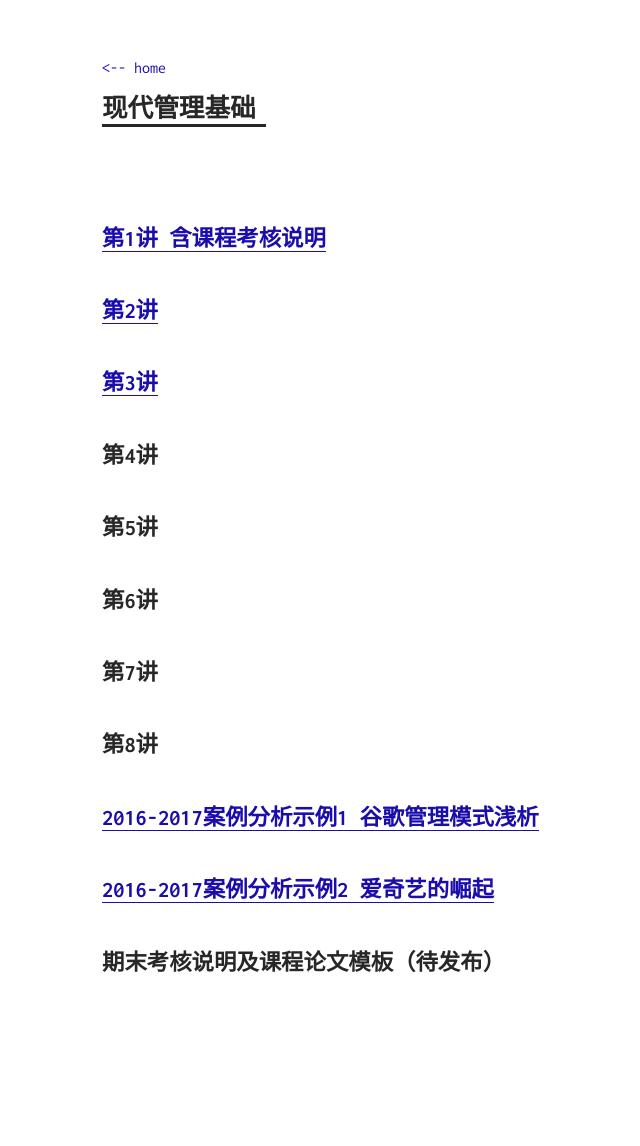
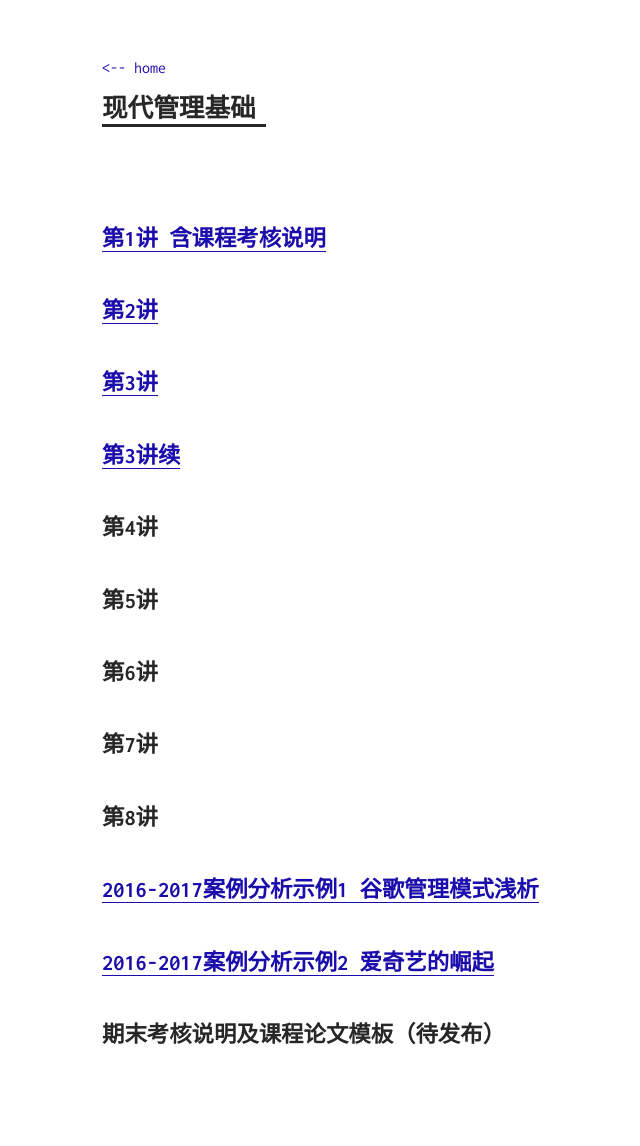
Before and after one commit to sherylman/sherylman.github.com, a Jekyll site: the page built from manage/index.md, in a window 1280 px wide. Shown: the whole page, without its empty margins (238-878 px from the left). Built offline with Jekyll 4.4.1, drawn with Linux system fonts in a browser that asks for light colours; before the commit the page ends 1074 px from its top, so only the background shows below that.

Commit message:
Update index.md

```diff
--- a/manage/index.md
+++ b/manage/index.md
@@ -8,6 +8,8 @@ title: 现代管理基础
 # [第2讲](https://github.com/sherylman/sherylman.github.com/raw/master/manage/%E7%AC%AC2%E8%AE%B2%20%E7%AE%A1%E7%90%86%E8%80%85.pdf)
 
 # [第3讲](https://github.com/sherylman/sherylman.github.com/raw/master/manage/%E7%AC%AC3%E8%AE%B2%20%E7%AE%A1%E7%90%86%E6%80%9D%E6%83%B3%E7%9A%84%E6%BC%94%E5%8F%98.pdf)
+
+# [第3讲续](https://github.com/sherylman/sherylman.github.com/raw/master/manage/%E7%AC%AC3%E8%AE%B2%E7%BB%AD%20%E4%B8%AD%E5%9B%BD%E5%8F%A4%E4%BB%A3%E7%AE%A1%E7%90%86%E6%80%9D%E6%83%B3.pdf)
 
 # 第4讲
 
```
